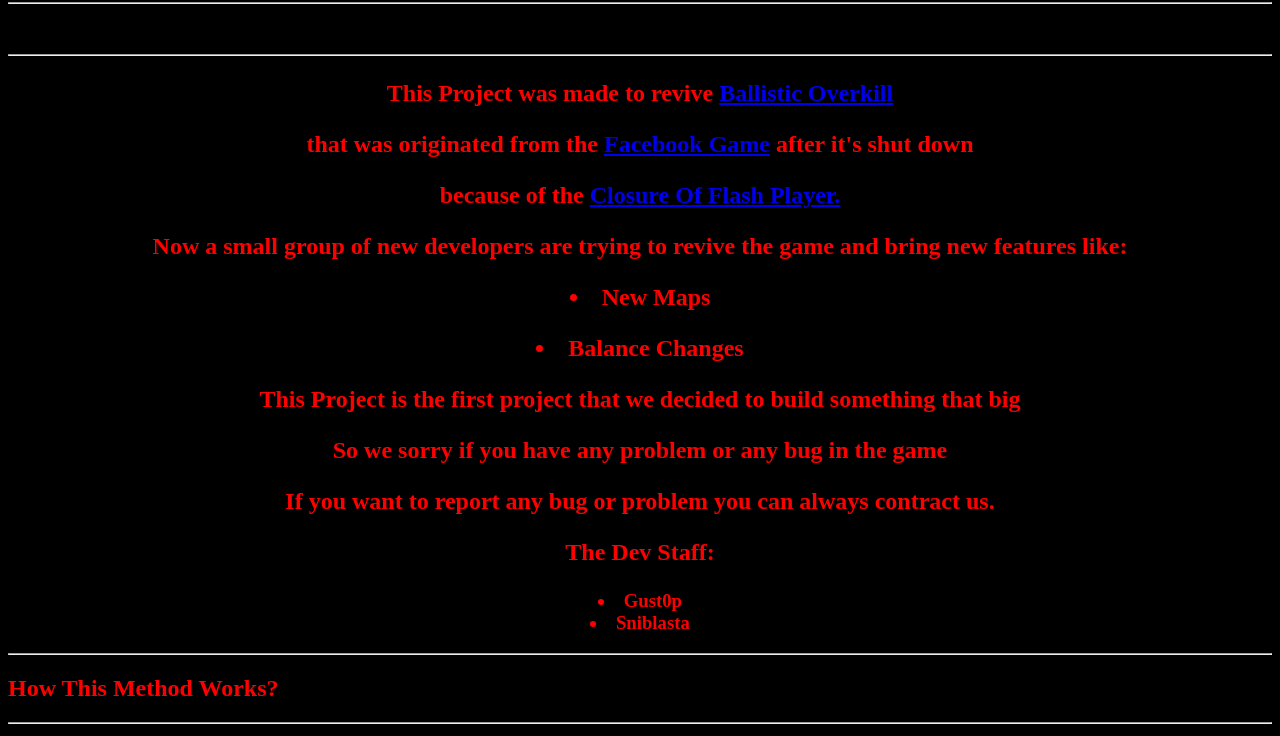
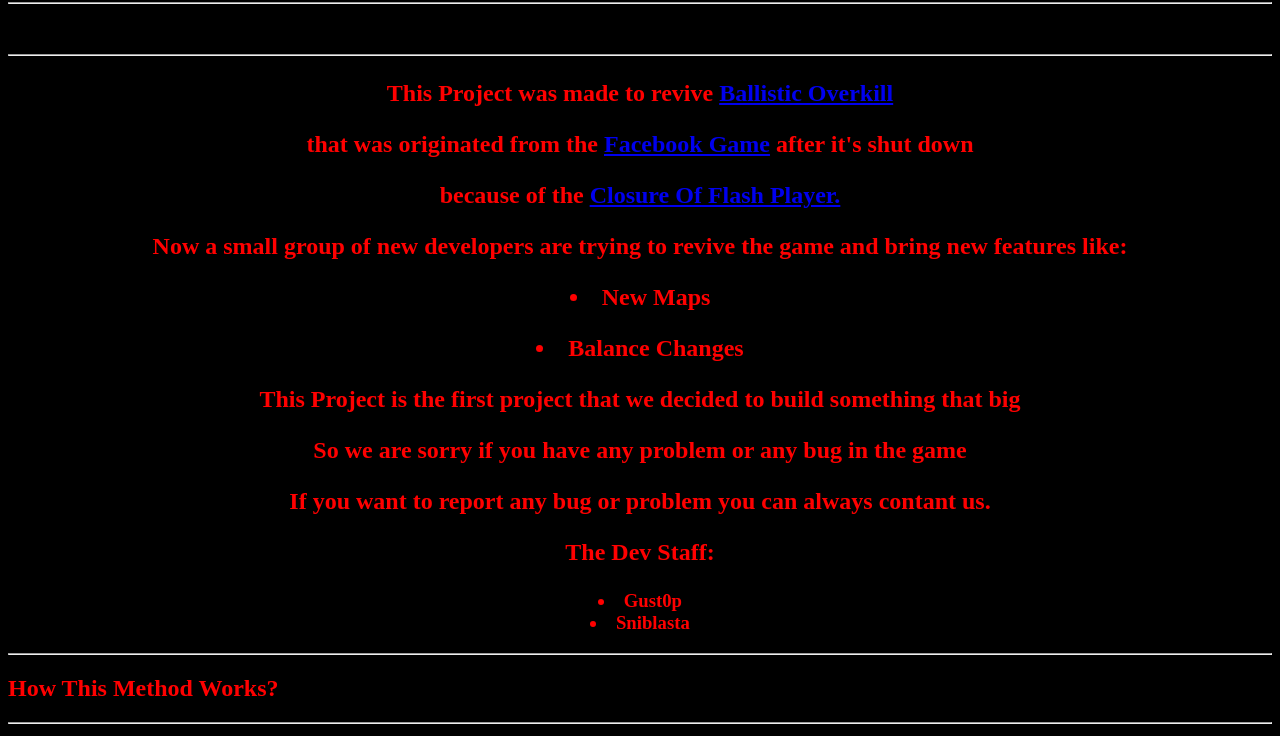
Before and after one commit to Sniblasta/ballistic-overkill-remake, a plain HTML site: page index.html in a window 1280 px wide. Shown: the part 64-800 px from the top of the page. Drawn offline with Linux system fonts and the light colour scheme.

Commit message:
Update index.html

```diff
--- a/index.html
+++ b/index.html
@@ -26,9 +26,9 @@
 
    <p style="text-align: center;">This Project is the first project that we decided to build something that big</p>
 
-   <p style="text-align: center;">So we sorry if you have any problem or any bug in the game</p>
+   <p style="text-align: center;">So we are sorry if you have any problem or any bug in the game</p>
 
-   <p style="text-align: center;">If you want to report any bug or problem you can always contract us.</p>
+   <p style="text-align: center;">If you want to report any bug or problem you can always contant us.</p>
 
    <P style="text-align: center;">The Dev Staff:</P>
 </h2>
```
